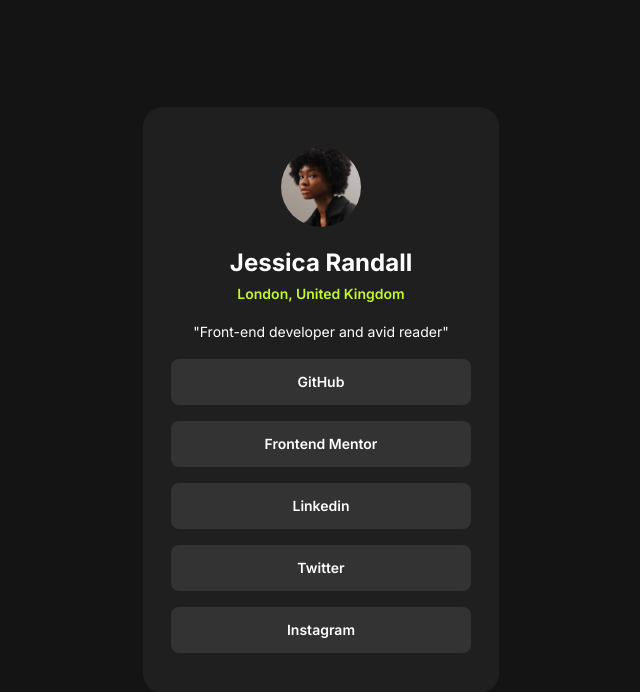
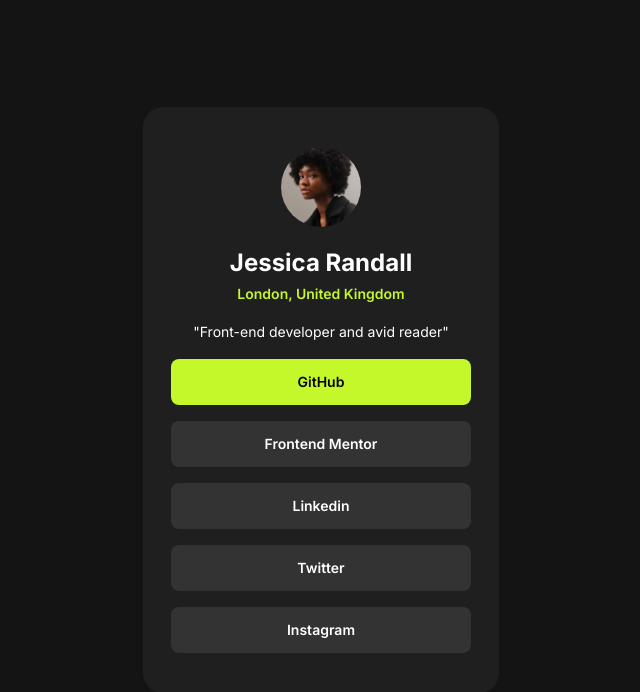
Before and after one commit to ntan2k3/social-links-profile, a plain HTML site: page index.html in a window 1280 px wide. In both pictures the pointer is over the item "GitHub". Shown: the whole page, without its empty margins (319-959 px from the left). Drawn offline with Linux system fonts and the light colour scheme.

Commit message:
Update styles.css

```diff
--- a/styles.css
+++ b/styles.css
@@ -105,3 +105,10 @@
     border-radius: 8px;
     font-weight: 600;
 }
+
+.profile-link:hover {
+    background-color: hsl(75, 94%, 57%);
+    color: black;
+    cursor: pointer;
+    transition: all 0.2s ease-in-out;
+}
```
